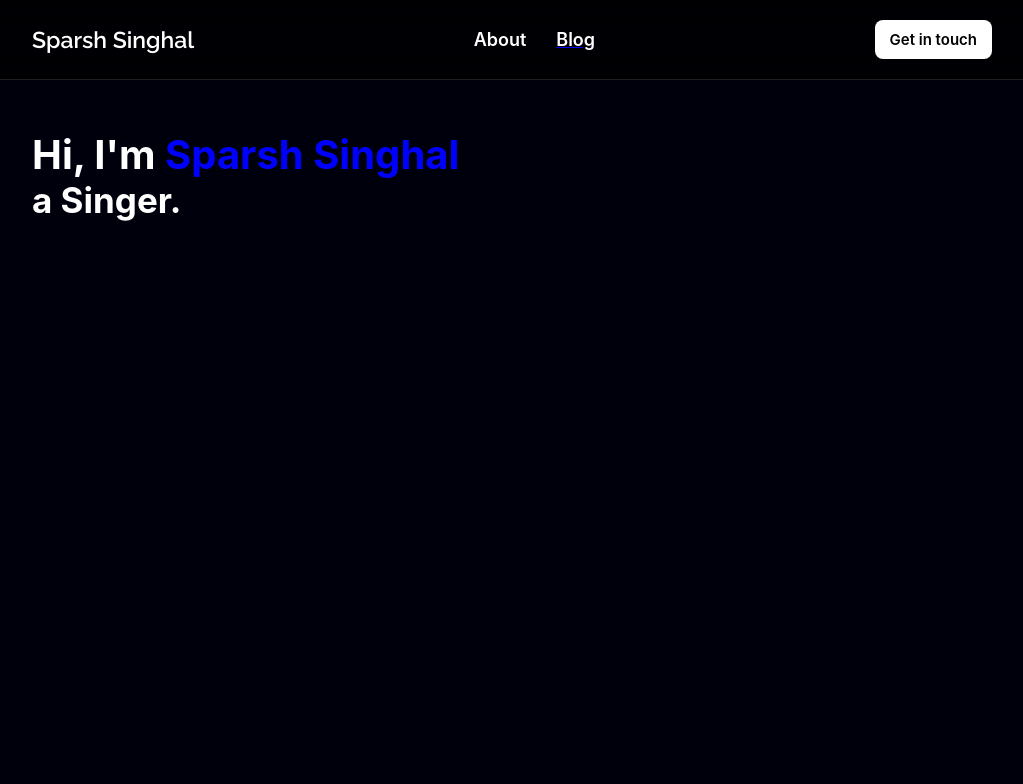
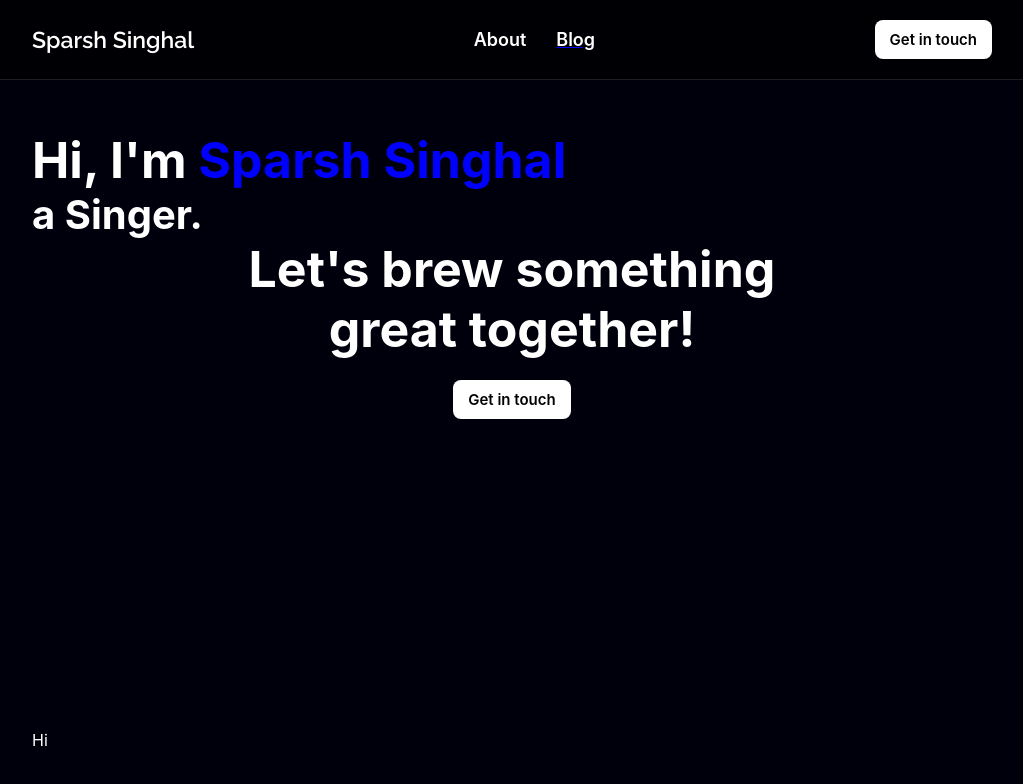
Before and after one commit to sparshsinghal15/myportfolio, a React (Create React App) app: page / in a window 1280 px wide. Shown: the top 784 px of the page, without its empty margins (128-1151 px from the left). Built offline with nearby package versions, Linux system fonts and the light colour scheme.

Commit message:
add footer

```diff
--- a/src/components/about.js
+++ b/src/components/about.js
@@ -1,10 +1,12 @@
 import React from "react";
 import Introduction from "./about/introduction";
+import Connect from "./about/connect";
 
 const About = () => {
   return (
     <div className="about heading-1">
       <Introduction />
+      <Connect />
     </div>
   );
 };
--- /dev/null
+++ b/src/components/about/connect.js
@@ -0,0 +1,15 @@
+import React from "react";
+
+const Connect = () => {
+  return (
+    <div className="connect text-center">
+      <div className="title-1">Let's brew something</div>
+      <div className="title-1">great together!</div>
+      <div className="mt-5">
+        <div className="custom-button button">Get in touch</div>
+      </div>
+    </div>
+  );
+};
+
+export default Connect;
--- /dev/null
+++ b/src/components/footer.js
@@ -0,0 +1,11 @@
+import React from "react";
+
+const Footer = () => {
+  return (
+    <div className="footer">
+      <div className="container">Hi</div>
+    </div>
+  );
+};
+
+export default Footer;
--- a/src/components/main.js
+++ b/src/components/main.js
@@ -2,6 +2,7 @@ import React, { useState } from "react";
 import Header from "./header";
 import About from "./about";
 import Connect from "./connect";
+import Footer from "./footer";
 
 import { PAGE_ENUM } from "../constants/constants";
 
@@ -14,6 +15,7 @@ const Main = () => {
       <div className="container content">
         {page === PAGE_ENUM.ABOUT ? <About /> : <Connect />}
       </div>
+      <Footer />
     </div>
   );
 };
--- a/src/style/app.less
+++ b/src/style/app.less
@@ -6,7 +6,6 @@
   backdrop-filter: blur(15px);
   justify-content: center;
   border-bottom: 0.2px solid rgba(255, 255, 255, 0.116);
-  // border: 20px solid white;
 
   .title {
     color: white;
@@ -42,4 +41,18 @@
       color: blue;
     }
   }
+  .connect {
+    .button:hover {
+      box-shadow: 0px 0px 20px 10px rgb(14, 32, 67);;
+    }
+  }
 }
+
+.footer {
+  position: absolute;
+  width: 100%;
+  bottom: 0;
+  color: white;
+  padding-top: 50px;
+  padding-bottom: 50px;
+}
--- a/src/style/common.css
+++ b/src/style/common.css
@@ -9,6 +9,10 @@
 /* Vertical align */
 .align-center {
     align-items: center;
+}
+/* display */
+.position-relative {
+    position: relative;
 }
 /* Flex */
 .flex {
@@ -39,17 +43,30 @@
     padding-top: calc(var(--spacer) * 2);
     padding-bottom: calc(var(--spacer) * 2);
 }
+.pt-1 {
+    padding-top: calc(var(--spacer) * 0.5);
+}
+.pt-4 {
+    padding-top: calc(var(--spacer) * 2);
+}
+/* Margin */
+.mt-4 {
+    margin-top: calc(var(--spacer) * 2);
+}
+.mt-5 {
+    margin-top: calc(var(--spacer) * 3);
+}
 /* Cursor */
 .cursor-pointer {
     cursor: pointer;
 }
 /* Headings */
 .title-1 {
-    font-size: 40px;
+    font-size: 50px;
     font-weight: 700;
 }
 .title-2 {
-    font-size: 35px;
+    font-size: 40px;
     font-weight: 700;
 }
 /* custom button */
@@ -66,9 +83,9 @@
     border-radius: 8px;
     cursor: pointer;
     transition: all 0.2s;
-  }
-  .custom-button:hover {
+}
+.custom-button:hover {
     background-color: rgb(3, 45, 170);
     color: white;
     transition: all 0.2s;
-  }
+}
```
Also changed, not shown: src/style/fade.css (added, +17 -0 lines).
